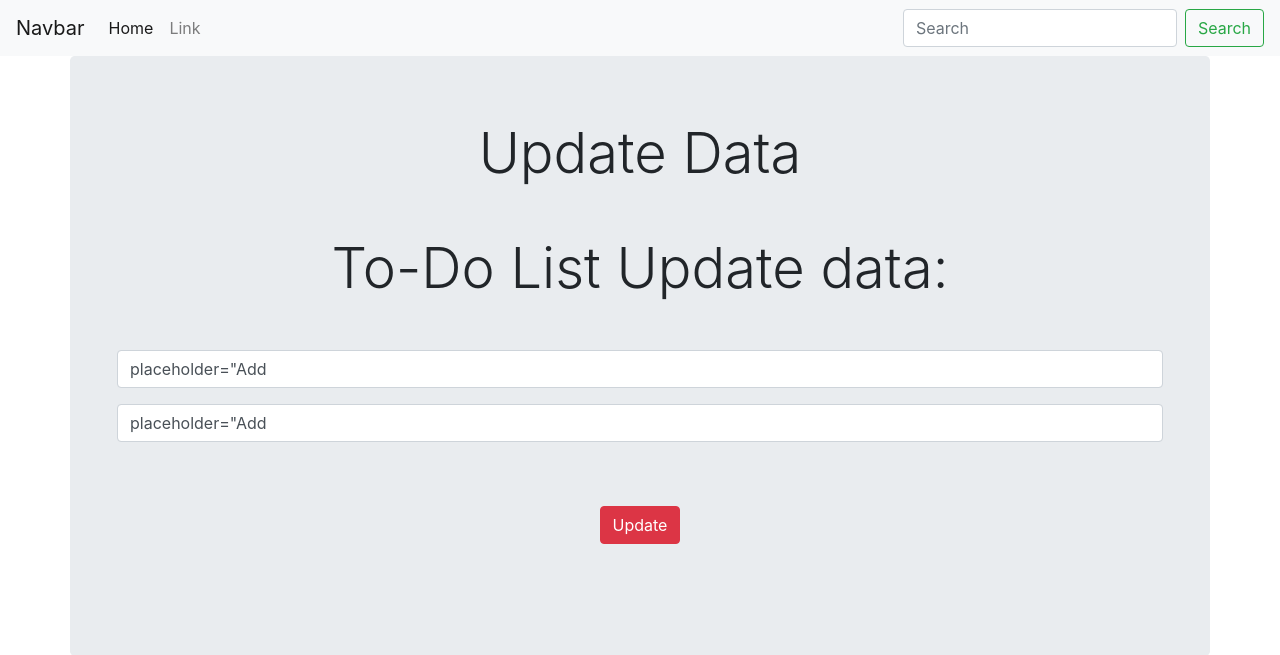
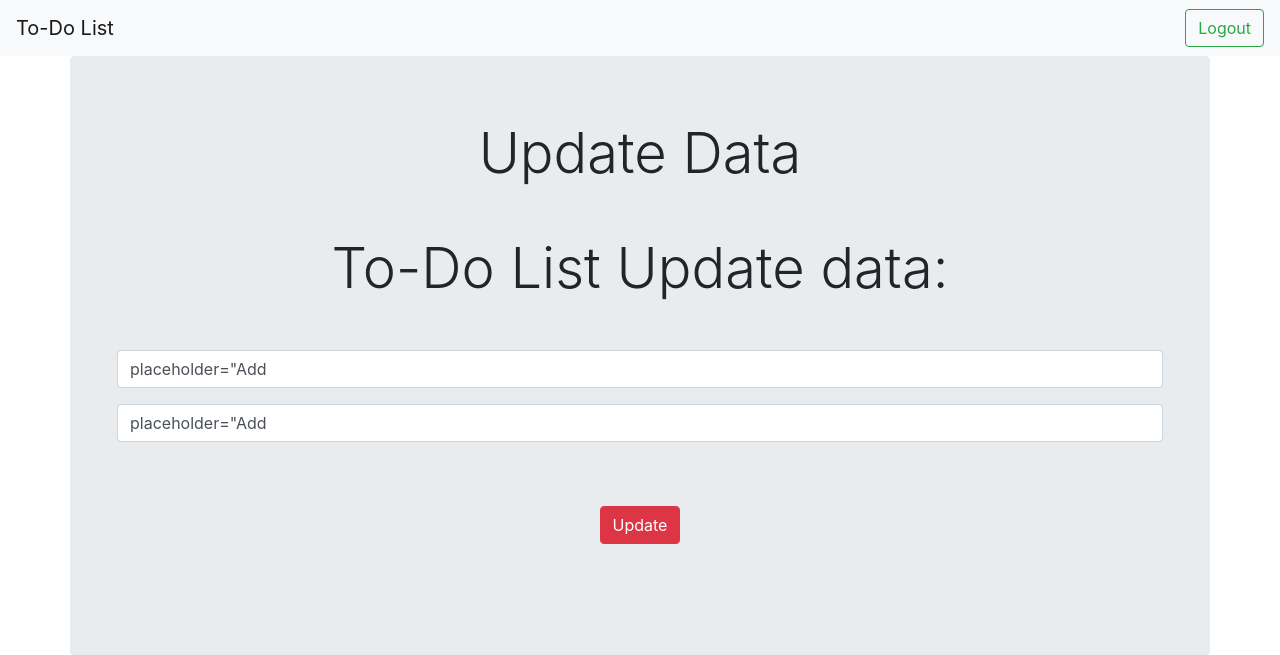
Before and after one commit to harsh-singhal7385/week-1, a Python web app: template assignment-3-python-flask/flask/templates/update.html in a window 1280 px wide. Shown: the top 655 px of the page. Run offline with Jinja, Linux system fonts and the light colour scheme; the template is opened without the code that fills it, so the values that code supplies are empty.

Commit message:
Update update.html

```diff
--- a/assignment-3-python-flask/flask/templates/update.html
+++ b/assignment-3-python-flask/flask/templates/update.html
@@ -1,3 +1,4 @@
+
 <!DOCTYPE html>
 <html lang="en">
 <head>
@@ -20,29 +21,22 @@
         flex-wrap: wrap;
         justify-content: space-evenly;
     }
+    .myclass_logout{
+        display: flex;
+        justify-content: flex-end;
+    }
 </style>
 <body >
     <nav class="navbar navbar-expand-lg navbar-light bg-light">
-        <a class="navbar-brand" href="/">Navbar</a>
+        <a class="navbar-brand" href="/">To-Do List</a>
         <button class="navbar-toggler" type="button" data-toggle="collapse" data-target="#navbarSupportedContent" aria-controls="navbarSupportedContent" aria-expanded="false" aria-label="Toggle navigation">
           <span class="navbar-toggler-icon"></span>
         </button>
 
-        <div class="collapse navbar-collapse" id="navbarSupportedContent">
-          <ul class="navbar-nav mr-auto">
-            <li class="nav-item active">
-              <a class="nav-link" href="#">Home <span class="sr-only">(current)</span></a>
-            </li>
-            <li class="nav-item">
-              <a class="nav-link" href="#">Link</a>
-            </li>
-
-
-          </ul>
-          <form class="form-inline my-2 my-lg-0">
-            <input class="form-control mr-sm-2" type="search" placeholder="Search" aria-label="Search">
-            <button class="btn btn-outline-success my-2 my-sm-0" type="submit">Search</button>
-          </form>
+        <div class="collapse navbar-collapse myclass_logout" id="navbarSupportedContent">
+          <form class="form my-2 my-lg-0" method="POST" action="/logout">
+            <button class="btn btn-outline-success my-2 my-sm-0" action="/logout" type="submit">Logout</button>
+           </form>
         </div>
       </nav>
     <div class="container jumbotron class">
```
